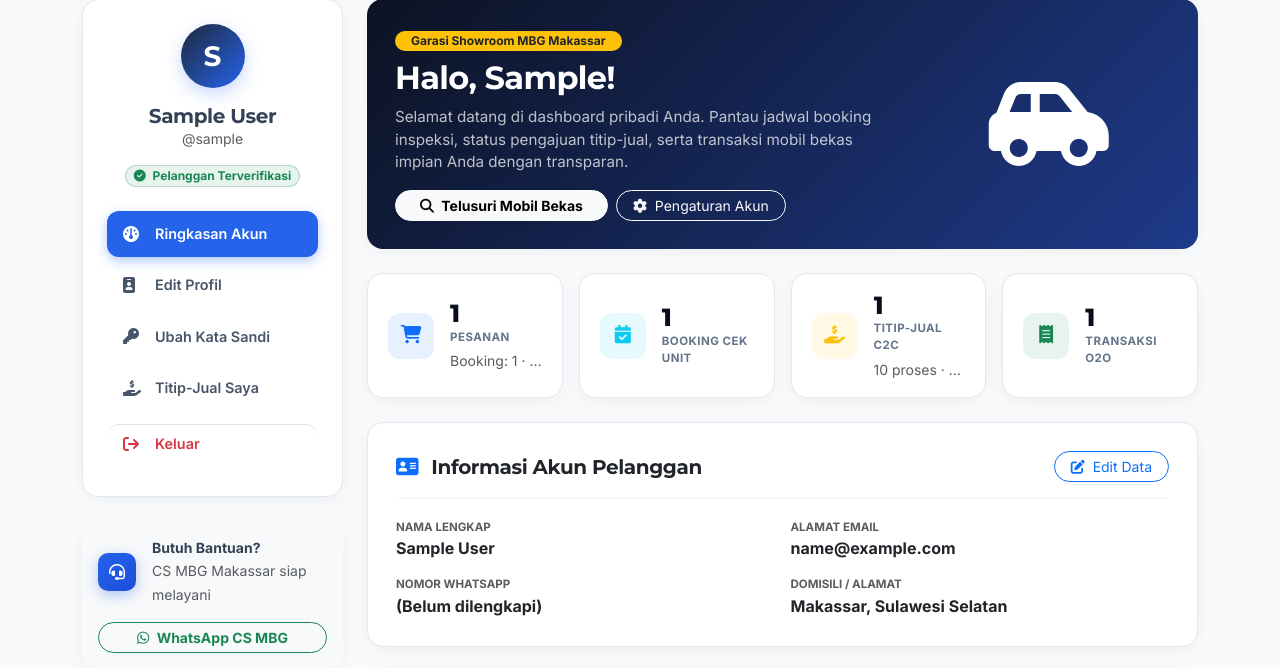
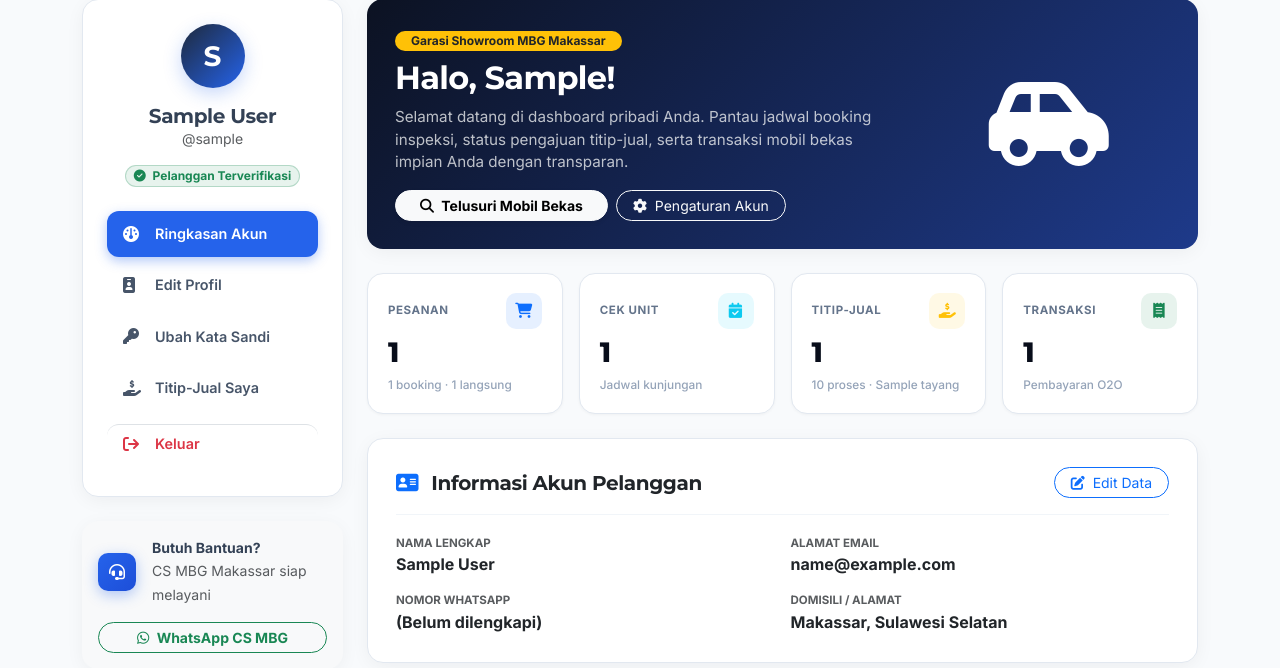
Before and after one commit to Akmalll45/E-commerce_MBG, a Django app: template toko/templates/dashboard/user/dashboard.html in a window 1280 px wide. Shown: the part 97-765 px from the top of the page. Run offline with Django 5.2, Linux system fonts and the light colour scheme; a user stored in the database is signed in; tables that the repository leaves empty hold one stand-in row (values such as "Sample post"); the template is opened without the code that fills it: most values are stand-ins (such as "Sample title", 1, 10 or a date in 2020).

Commit message:
fix(ui): desain ulang stat card dashboard pelanggan agar minimalis, seragam, dan sejajar

```diff
--- a/toko/templates/dashboard/user/dashboard.html
+++ b/toko/templates/dashboard/user/dashboard.html
@@ -164,45 +164,60 @@
             font-size: 1rem;
         }
 
-        /* Stat Cards */
+        /* Stat Cards — Minimalist & Uniform */
         .stat-card {
             background: #FFFFFF;
             border: 1px solid #E2E8F0;
             border-radius: var(--radius-lg);
-            padding: 1.1rem 1.25rem;
-            box-shadow: var(--shadow-card);
-            transition: transform 0.25s, box-shadow 0.25s;
+            padding: 1.15rem 1.25rem;
+            box-shadow: 0 1px 3px rgba(8, 13, 26, 0.04);
+            transition: transform 0.2s ease, box-shadow 0.2s ease, border-color 0.2s ease;
             height: 100%;
+            display: flex;
+            flex-direction: column;
+            justify-content: space-between;
+            gap: 0.55rem;
         }
 
         .stat-card:hover {
             transform: translateY(-2px);
             box-shadow: var(--shadow-hover);
+            border-color: #CBD5E1;
         }
 
         .stat-icon {
-            width: 46px; height: 46px;
-            min-width: 46px;
-            border-radius: var(--radius-md);
+            width: 36px; height: 36px;
+            min-width: 36px;
+            border-radius: 10px;
             display: flex; align-items: center; justify-content: center;
-            font-size: 1.15rem;
+            font-size: 0.95rem;
         }
 
         .stat-value {
             font-family: 'Montserrat', sans-serif;
-            font-size: 1.55rem;
+            font-size: 1.75rem;
             font-weight: 800;
             color: var(--mbg-navy);
             line-height: 1.1;
+            letter-spacing: -0.02em;
         }
 
         .stat-label {
             font-size: 0.72rem;
             font-weight: 700;
             text-transform: uppercase;
-            letter-spacing: 0.04em;
+            letter-spacing: 0.05em;
             color: #64748B;
-            margin-top: 1px;
+            line-height: 1.2;
+        }
+
+        .stat-sub {
+            font-size: 0.74rem;
+            color: #94A3B8;
+            font-weight: 500;
+            white-space: nowrap;
+            overflow: hidden;
+            text-overflow: ellipsis;
         }
 
         /* Content Card */
@@ -452,53 +467,55 @@
 
                 <!-- 4 Quick Stat Cards -->
                 <div class="row g-3 mb-4">
-                    <div class="col-sm-6 col-lg-3">
-                        <div class="stat-card d-flex align-items-center gap-3">
-                            <div class="stat-icon bg-primary bg-opacity-10 text-primary flex-shrink-0">
+                    <div class="col-6 col-lg-3">
+                        <div class="stat-card">
+                            <div class="d-flex align-items-center justify-content-between gap-2">
+                                <span class="stat-label">Pesanan</span>
+                                <div class="stat-icon bg-primary bg-opacity-10 text-primary">
                                     <i class="fa-solid fa-cart-shopping"></i>
                                 </div>
-                            <div class="overflow-hidden">
+                            </div>
                             <div class="stat-value">{{ total_pesanan_pembelian }}</div>
-                                <div class="stat-label">Pesanan</div>
-                                <small class="text-muted d-block mt-1 text-truncate">Booking: {{ total_booking_pembelian }} · Langsung: {{ total_pembelian_langsung }}</small>
-                            </div>
+                            <div class="stat-sub">{{ total_booking_pembelian }} booking · {{ total_pembelian_langsung }} langsung</div>
                         </div>
                     </div>
 
-                    <div class="col-sm-6 col-lg-3">
-                        <div class="stat-card d-flex align-items-center gap-3">
-                            <div class="stat-icon bg-info bg-opacity-10 text-info flex-shrink-0">
+                    <div class="col-6 col-lg-3">
+                        <div class="stat-card">
+                            <div class="d-flex align-items-center justify-content-between gap-2">
+                                <span class="stat-label">Cek Unit</span>
+                                <div class="stat-icon bg-info bg-opacity-10 text-info">
                                     <i class="fa-solid fa-calendar-check"></i>
                                 </div>
-                            <div>
+                            </div>
                             <div class="stat-value">{{ total_booking }}</div>
-                                <div class="stat-label">Booking Cek Unit</div>
-                            </div>
+                            <div class="stat-sub">Jadwal kunjungan</div>
                         </div>
                     </div>
 
-                    <div class="col-sm-6 col-lg-3">
-                        <div class="stat-card d-flex align-items-center gap-3">
-                            <div class="stat-icon bg-warning bg-opacity-10 text-warning flex-shrink-0">
+                    <div class="col-6 col-lg-3">
+                        <div class="stat-card">
+                            <div class="d-flex align-items-center justify-content-between gap-2">
+                                <span class="stat-label">Titip-Jual</span>
+                                <div class="stat-icon bg-warning bg-opacity-10 text-warning">
                                     <i class="fa-solid fa-hand-holding-dollar"></i>
                                 </div>
-                            <div class="overflow-hidden">
+                            </div>
                             <div class="stat-value">{{ total_titip_jual }}</div>
-                                <div class="stat-label">Titip-Jual C2C</div>
-                                <small class="text-muted d-block mt-1 text-truncate">{{ titip_jual_dalam_proses }} proses · {{ titip_jual_dititipkan }} dititipkan</small>
-                            </div>
+                            <div class="stat-sub">{{ titip_jual_dalam_proses }} proses · {{ titip_jual_dititipkan }} tayang</div>
                         </div>
                     </div>
 
-                    <div class="col-sm-6 col-lg-3">
-                        <div class="stat-card d-flex align-items-center gap-3">
-                            <div class="stat-icon bg-success bg-opacity-10 text-success flex-shrink-0">
+                    <div class="col-6 col-lg-3">
+                        <div class="stat-card">
+                            <div class="d-flex align-items-center justify-content-between gap-2">
+                                <span class="stat-label">Transaksi</span>
+                                <div class="stat-icon bg-success bg-opacity-10 text-success">
                                     <i class="fa-solid fa-receipt"></i>
                                 </div>
-                            <div>
+                            </div>
                             <div class="stat-value">{{ total_transaksi }}</div>
-                                <div class="stat-label">Transaksi O2O</div>
-                            </div>
+                            <div class="stat-sub">Pembayaran O2O</div>
                         </div>
                     </div>
                 </div>
```
Lines whose indentation alone changed are shown as unchanged.
